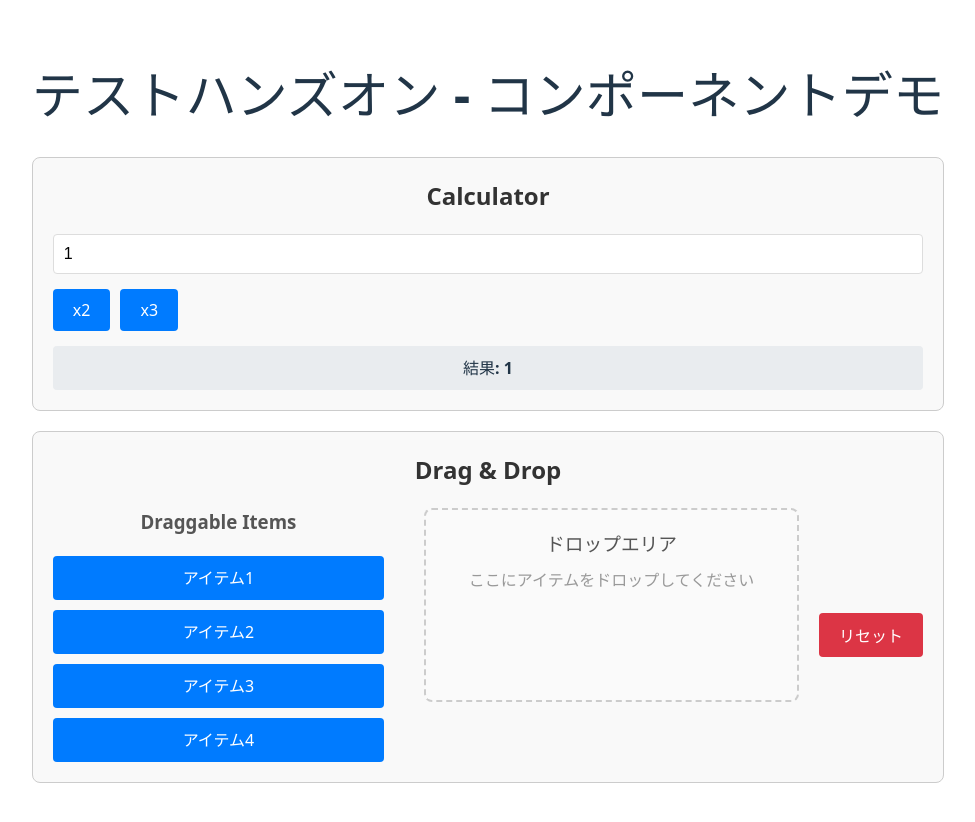
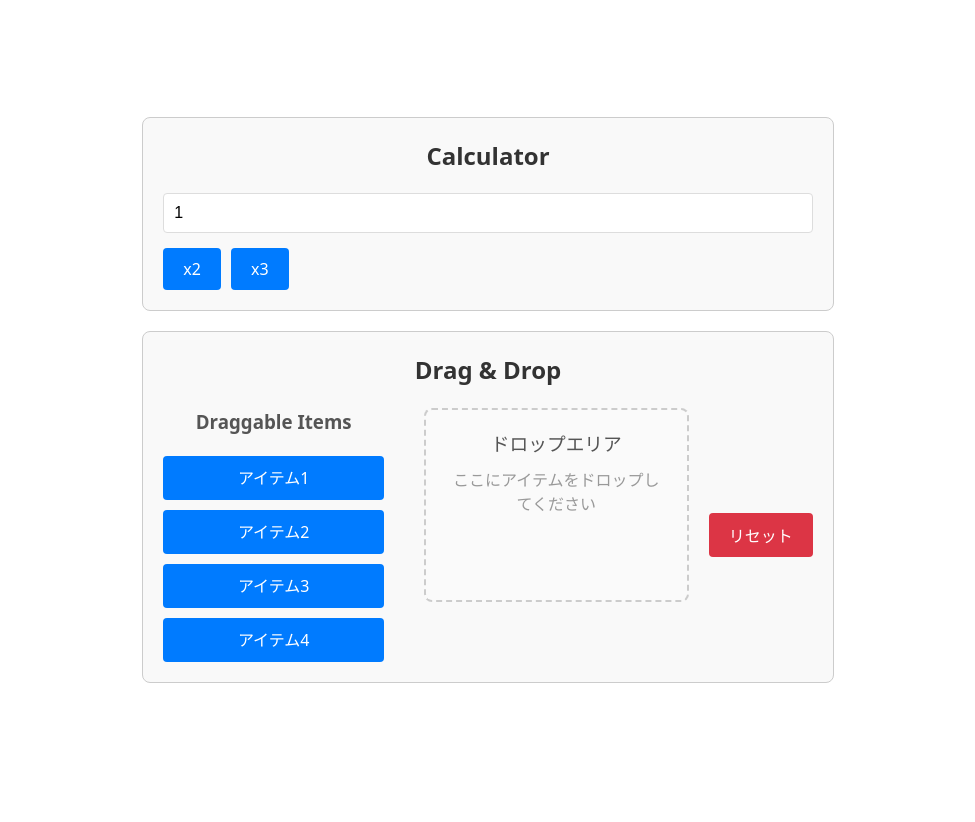
Before and after one commit to kanemototomoki/live-coding-20250820, a React (Vite) app: page / in a window 1280 px wide. Shown: the top 822 px of the page, without its empty margins (152-1127 px from the left). After the commit the page ends 800 px from the top, so only its background shows below. Built offline with nearby package versions, Linux system fonts and the light colour scheme.

Commit message:
feat: シンプルな構造にする

```diff
--- a/src/App.tsx
+++ b/src/App.tsx
@@ -4,31 +4,14 @@ import './App.css'
 import './components/Components.css'
 
 function App() {
-  const handleMultiplyBy2 = (value: number) => {
-    console.log('Value multiplied by 2:', value)
-  }
-
-  const handleMultiplyBy3 = (value: number) => {
-    console.log('Value multiplied by 3:', value)
-  }
-
-  const handleItemDropped = (item: string, targetZone: string) => {
-    console.log(`Item "${item}" dropped to "${targetZone}"`)
-  }
-
   return (
     <div className="app">
-      <h1>テストハンズオン - コンポーネントデモ</h1>
-
       <Calculator
         initialValue={1}
-        onMultiplyBy2={handleMultiplyBy2}
-        onMultiplyBy3={handleMultiplyBy3}
       />
 
       <DragAndDrop
         items={['アイテム1', 'アイテム2', 'アイテム3', 'アイテム4']}
-        onItemDropped={handleItemDropped}
         dropZoneName="ドロップエリア"
       />
     </div>
--- a/src/components/Calculator.tsx
+++ b/src/components/Calculator.tsx
@@ -4,29 +4,21 @@ import './Components.css'
 export interface CalculatorProps {
   /** 初期値 */
   initialValue?: number
-  /** x2ボタンがクリックされた時のコールバック */
-  onMultiplyBy2?: (value: number) => void
-  /** x3ボタンがクリックされた時のコールバック */
-  onMultiplyBy3?: (value: number) => void
 }
 
 const Calculator = ({
   initialValue = 0,
-  onMultiplyBy2,
-  onMultiplyBy3
 }: CalculatorProps) => {
   const [value, setValue] = useState(initialValue)
 
   const handleMultiplyBy2 = () => {
     const newValue = value * 2
     setValue(newValue)
-    onMultiplyBy2?.(newValue)
   }
 
   const handleMultiplyBy3 = () => {
     const newValue = value * 3
     setValue(newValue)
-    onMultiplyBy3?.(newValue)
   }
 
   const handleInputChange = (e: React.ChangeEvent<HTMLInputElement>) => {
@@ -59,9 +51,6 @@ const Calculator = ({
             x3
           </button>
         </div>
-        <div className="result" data-testid="calculator-result">
-          結果: {value}
-        </div>
       </div>
     </div>
   )
```
